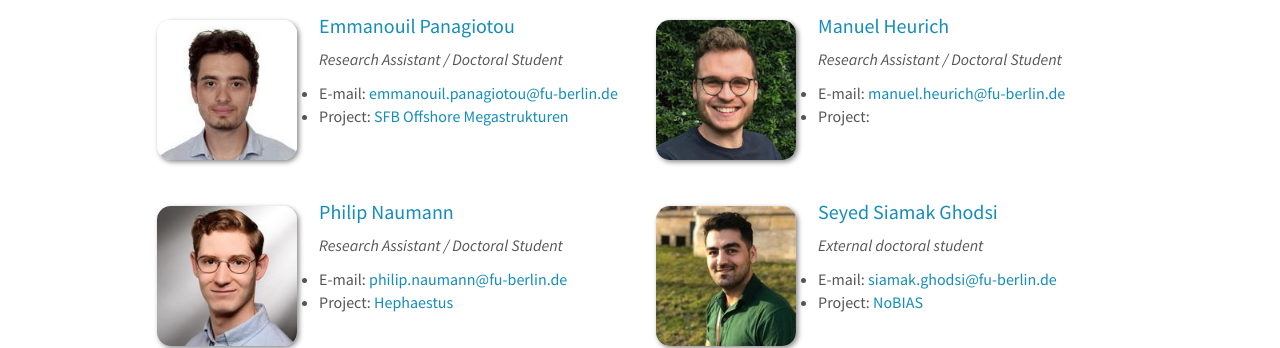
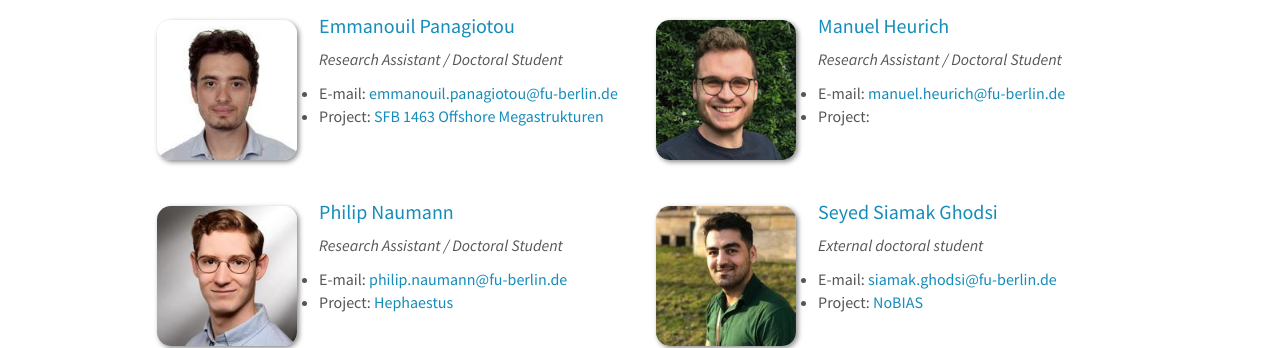
Before and after one commit to AIML-research/AIML-research.github.io, a Jekyll site: the page built from _pages/team.md, in a window 1280 px wide and 900 px high, scrolled down 628 px. Shown: the part 154-502 px from the top of the window. Built offline with Jekyll 4.4.1, drawn with Linux system fonts in a browser that asks for light colours; nearby versions of some CDN libraries.

Commit message:
Update phds.yml

```diff
--- a/_data/phds.yml
+++ b/_data/phds.yml
@@ -23,7 +23,7 @@
   info: Research Assistant / Doctoral Student
   email: emmanouil.panagiotou@fu-berlin.de
   number_educ: 0
-  project: SFB Offshore Megastrukturen
+  project: SFB 1463 Offshore Megastrukturen
   website:
   has_project_web: 1
   project_web: https://aiml-research.github.io/projects/offshore/
```
